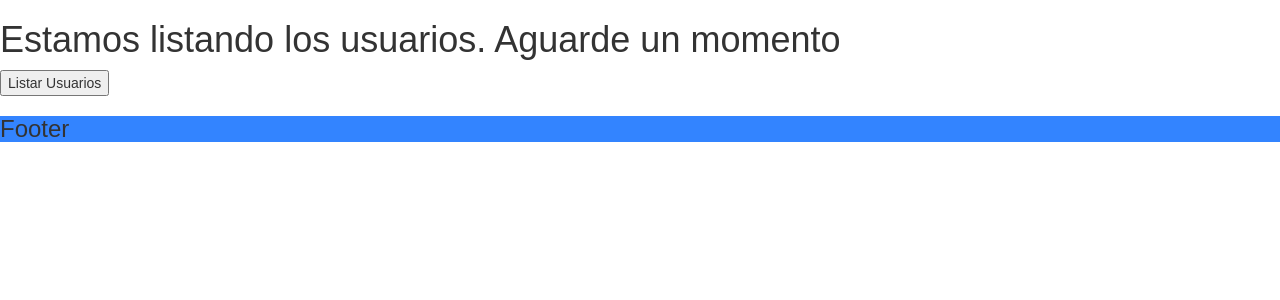
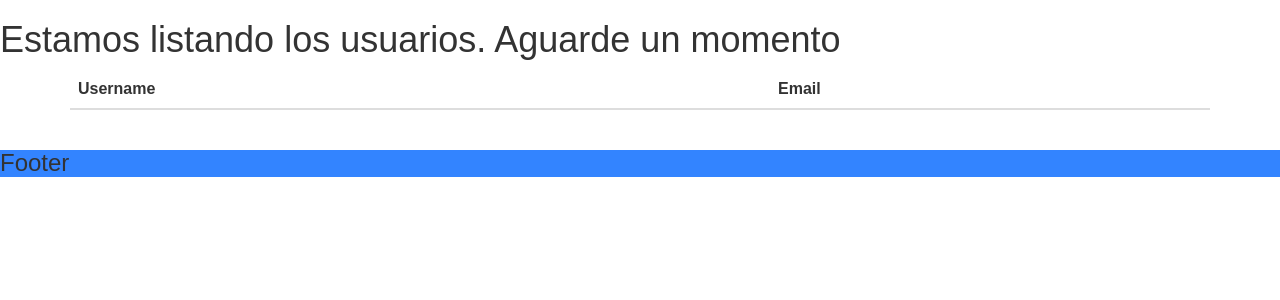
Before and after one commit to tomasechague/blog, a PHP site: template View/User/list.php in a window 1280 px wide. Shown: the top 300 px of the page. Run offline with PHP 8.4, Linux system fonts and the light colour scheme; the template is opened without the code that fills it, so the values that code supplies are empty.

Commit message:
list users

```diff
--- a/View/User/list.php
+++ b/View/User/list.php
@@ -3,7 +3,19 @@
 <script src="../web/js/user.js" type="text/javascript"></script>
 <h1>Estamos listando los usuarios. Aguarde un momento</h1>
 
-<button>Listar Usuarios</button>
+
+<div class="container">
+  <table class="table">
+    <thead>
+      <tr>
+        <th>Username</th>
+        <th>Email</th>
+      </tr>
+    </thead>
+    <tbody class="tbody">
+    </tbody>
+  </table>
+</div>
 
 <div class="users"></div>
 
@@ -14,6 +26,16 @@
 });
 
 function getUsersSuccess(response){
-   alert("Ya estoy listo");
+    var HTML = "";
+   $.each(response, function (i, item) {
+
+    HTML += '<tr><tdt>'+item.username+'</td></tr>';
+    HTML += '<tr><tdt>'+item.email+'</td></tr>';
+
+
+
+
+            });
+    $('.tbody').html(HTML);
 }
 </script>
```
